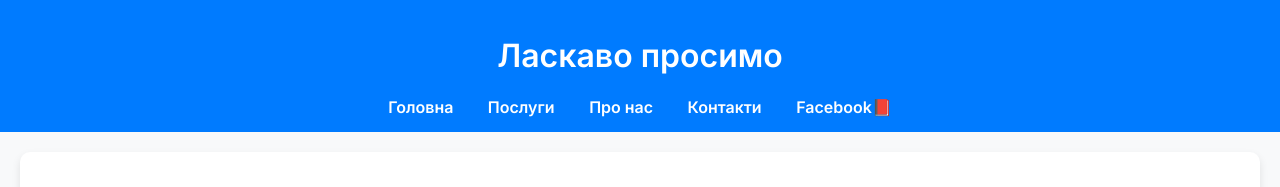
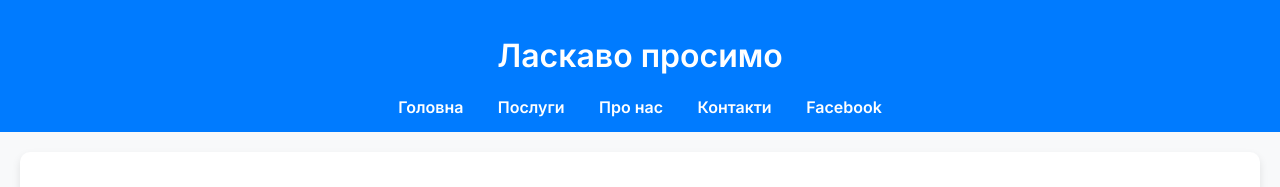
Before and after one commit to maksio77/lab1, a website: page index.html in a window 1280 px wide. Shown: the top 187 px of the page. Drawn offline with Linux system fonts and the light colour scheme.

Commit message:
edited index.html

```diff
--- a/index.html
+++ b/index.html
@@ -17,7 +17,7 @@
                 <li><a href="#">Послуги</a></li>
                 <li><a href="#">Про нас</a></li>
                 <li><a href="#">Контакти</a></li>
-                <li><a href="#">Facebook📕</a></li>
+                <li><a href="#">Facebook</a></li>
             </ul>
         </nav>
     </header>
```
